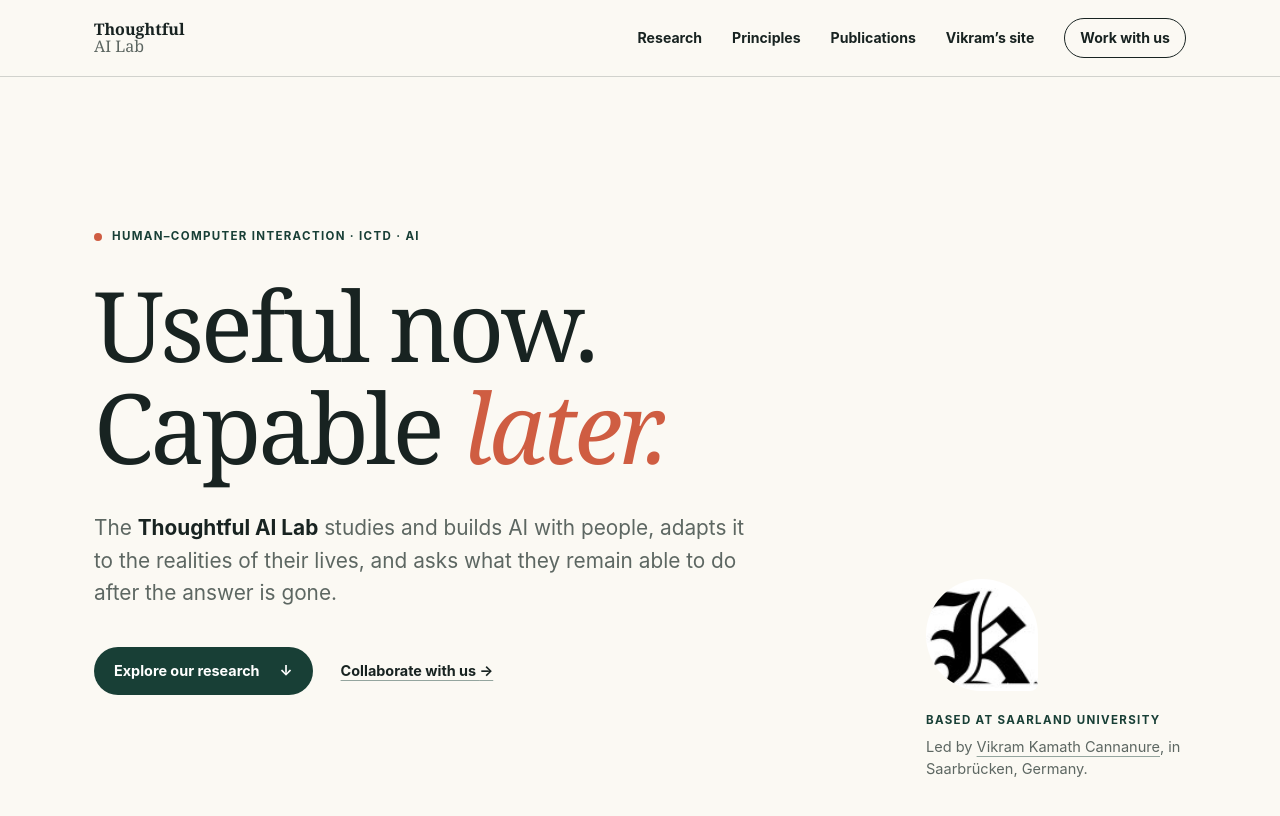
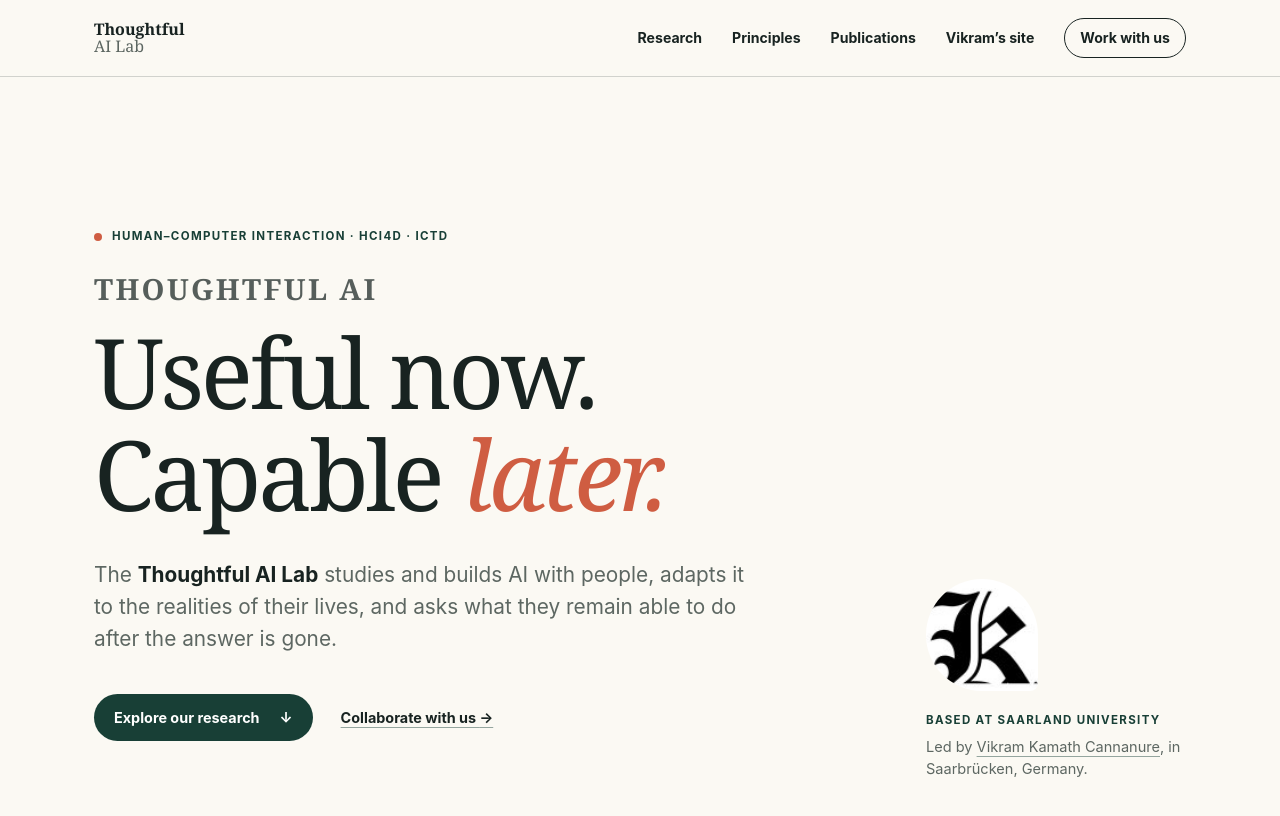
Before and after one commit to kmarkiv/kmarkiv.github.io, a Jekyll site: the page built from thoughtful-ai/index.html, in a window 1280 px wide and 900 px high. Shown: the top 816 px of the window. Built offline with Jekyll 4.4.1, drawn with Linux system fonts in a browser that asks for light colours.

Commit message:
Make the Thoughtful AI Lab page rank for its own name
The page never said "Thoughtful AI" in its h1. The heading read "Useful now.
Capable later." — a good line, but the h1 is the most heavily weighted
element on a page and it did not name the thing the page exists for. The
term now leads the heading as a small uppercase line above the tagline, so
the wording is in the h1 while the tagline stays visually dominant.

The structured data described the lab's thirteen papers but never the lab.
Added a ResearchProject node: name, "Thoughtful AI" as alternateName, a
description of what the term means, keywords, Saarland University as parent
organisation, and founder pointing at the same Person @id the homepage uses,
so the lab and the person resolve as one connected graph rather than two
unrelated pages. Simulated the Liquid output and parsed it before pushing,
since the node is appended to a loop-generated array where a stray comma
would invalidate the whole block.

Also: "Thoughtful AI" was missing from the homepage Person's knowsAbout,
though it appears in the prose and the description; the eyebrow line now
reads HCI · HCI4D · ICTD; and the page gained a last_modified_at so the
sitemap carries a lastmod for it.

No link added from the homepage, as asked. Worth knowing that costs the lab
page the internal-link signal a homepage link would pass; its discoverability
rests on the sitemap and the shared @id instead.

Co-Authored-By: Claude Opus 5 <noreply@anthropic.com>

```diff
--- a/_layouts/default.html
+++ b/_layouts/default.html
@@ -139,7 +139,7 @@
         { "@type": "ResearchOrganization", "name": "Kigali Collaborative Research Centre", "url": "https://www.kcrc.rw/" }
       ],
       "alumniOf": { "@type": "CollegeOrUniversity", "name": "Carnegie Mellon University" },
-      "knowsAbout": ["Human-Computer Interaction","HCI","HCI4D","Human-Computer Interaction for Development","Information and Communication Technologies for Development","ICTD","Large Language Models","LLMs","Conversational AI","Human-Centered Artificial Intelligence","Educational Technology","Global South"],
+      "knowsAbout": ["Thoughtful AI","Human-Computer Interaction","HCI","HCI4D","Human-Computer Interaction for Development","Information and Communication Technologies for Development","ICTD","Large Language Models","LLMs","Conversational AI","Human-Centered Artificial Intelligence","Educational Technology","Global South"],
       "sameAs": [{{ site.google_scholar | jsonify }},{{ site.orcid | jsonify }},{{ site.linkedin | jsonify }},{{ site.github_link | jsonify }},{{ site.twitter_link | jsonify }}]
     }
     {%- comment -%}
--- a/assets/css/home.scss
+++ b/assets/css/home.scss
@@ -820,3 +820,17 @@ section[id] {
 .footer-bottom a {
   text-decoration-color: rgba(255, 255, 255, 0.4);
 }
+
+/* The h1 has to name what the page is about — "Thoughtful AI" — but the
+   tagline is what should dominate. The name sits above it as a small lead-in
+   inside the same heading, so the wording is in the h1 without the display
+   type shouting two things at once. */
+.h1-name {
+  display: block;
+  font-size: 0.3em;
+  font-weight: 640;
+  letter-spacing: 0.08em;
+  margin-bottom: 0.55em;
+  opacity: 0.72;
+  text-transform: uppercase;
+}
--- a/thoughtful-ai/index.html
+++ b/thoughtful-ai/index.html
@@ -51,6 +52,21 @@
             "sameAs": {{ publication.url | jsonify }}{% endif %}
           }{% unless forloop.last %},{% endunless %}
           {% endfor %}
+        ,
+          {
+            "@type": "ResearchProject",
+            "@id": "{{ site.canonical }}/thoughtful-ai/#lab",
+            "name": "Thoughtful AI Lab",
+            "alternateName": ["Thoughtful AI", "Thoughtful AI research"],
+            "url": "{{ site.canonical }}/thoughtful-ai/",
+            "description": "Thoughtful AI is participatory, context-aware AI built with the people who use it, designed to leave them more capable after the assistance ends rather than more dependent on it. The lab works across HCI, HCI4D and ICTD, largely with chatbots and large language models in the Global South.",
+            "keywords": "Thoughtful AI, human-centered AI, participatory AI, HCI, HCI4D, ICTD, large language models, LLMs, chatbots, Global South",
+            "foundingDate": "2023",
+            "founder": { "@id": "{{ site.canonical }}/#me" },
+            "member": { "@id": "{{ site.canonical }}/#me" },
+            "parentOrganization": { "@type": "CollegeOrUniversity", "name": "Saarland University" },
+            "mainEntityOfPage": "{{ site.canonical }}/thoughtful-ai/"
+          }
         ]
       }
     </script>
@@ -77,8 +93,8 @@
     <main id="main">
       <section class="hero shell" id="top">
         <div class="hero-copy">
-          <p class="eyebrow"><span></span> Human–Computer Interaction · ICTD · AI</p>
-          <h1>Useful now.<br>Capable <em>later.</em></h1>
+          <p class="eyebrow"><span></span> Human–Computer Interaction · HCI4D · ICTD</p>
+          <h1><span class="h1-name">Thoughtful AI</span>Useful now.<br>Capable <em>later.</em></h1>
           <p class="hero-lede">
             The <strong>Thoughtful AI Lab</strong> studies and builds AI with people,
             adapts it to the realities of their lives, and asks what they remain able to
```
Also changed, not shown: other parts of thoughtful-ai/index.html (+1 -0 lines).
